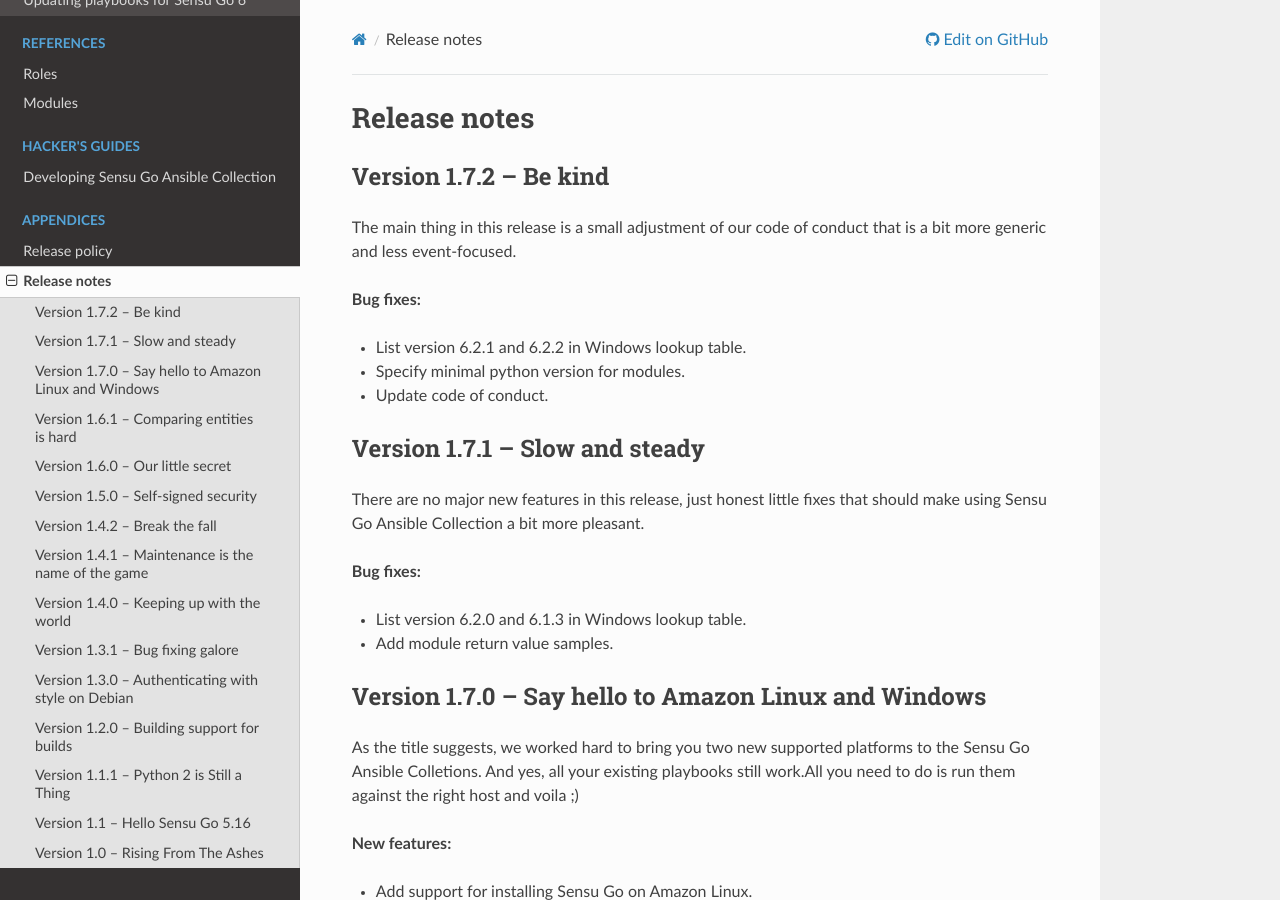
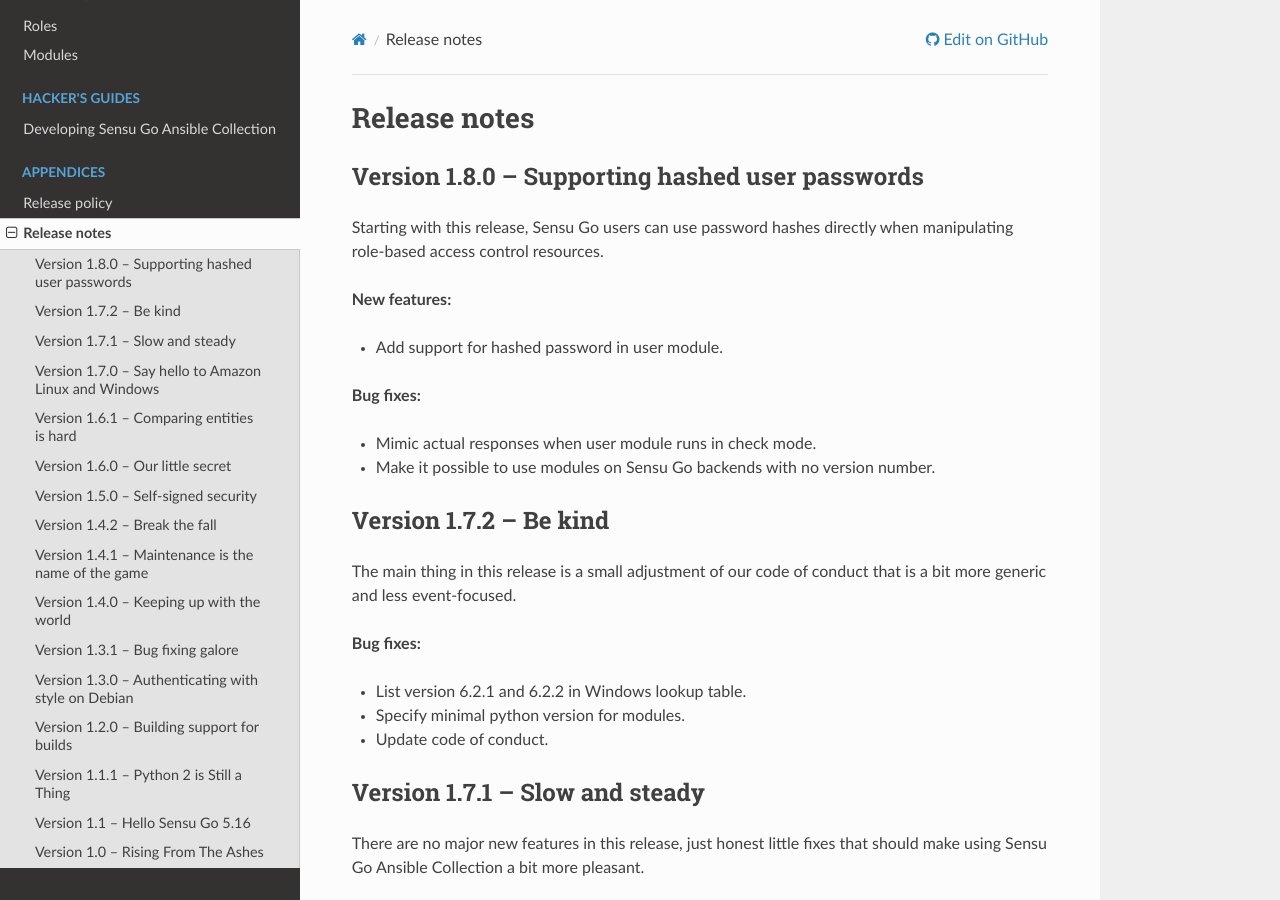
Before and after one commit to sensu/sensu-go-ansible, a Sphinx documentation site: the page built from docs/source/release_notes.rst, in a window 1280 px wide and 900 px high. Built offline with Sphinx 7.4.7 and the Read the Docs theme 2.0.0, drawn with Linux system fonts in a browser that asks for light colours.

Commit message:
Prepare for release 1.8.0

```diff
--- a/docs/source/release_notes.rst
+++ b/docs/source/release_notes.rst
@@ -1,5 +1,21 @@
 Release notes
 =============
+
+Version 1.8.0 -- Supporting hashed user passwords
+-------------------------------------------------
+
+Starting with this release, Sensu Go users can use password hashes directly
+when manipulating role-based access control resources.
+
+**New features:**
+
+* Add support for hashed password in user module.
+
+**Bug fixes:**
+
+* Mimic actual responses when user module runs in check mode.
+* Make it possible to use modules on Sensu Go backends with no version number.
+
 
 Version 1.7.2 -- Be kind
 ------------------------
--- a/galaxy.yml
+++ b/galaxy.yml
@@ -1,6 +1,6 @@
 namespace: sensu
 name: sensu_go
-version: 1.7.2
+version: 1.8.0
 
 authors:
   - Paul Arthur <paul.arthur@flowerysong.com> (@flowerysong)
```
Also changed, not shown: 1 other file.
